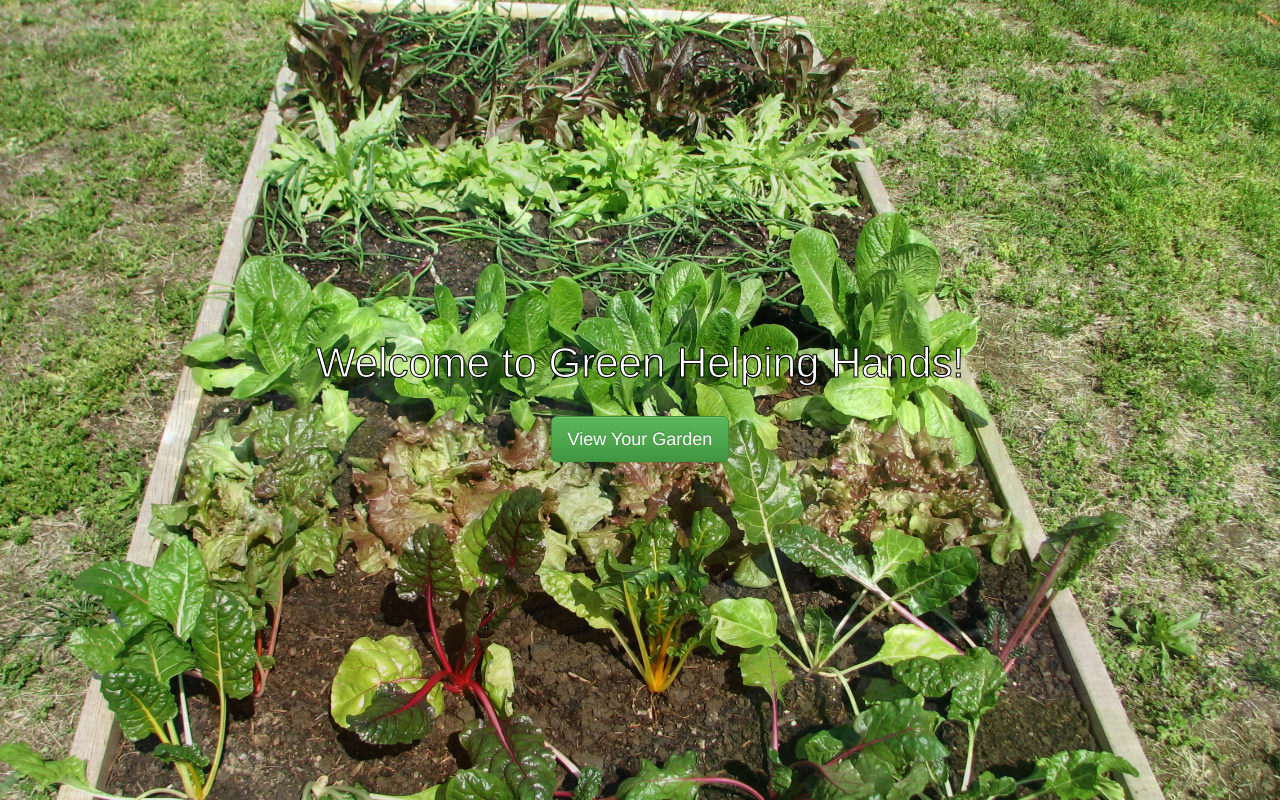
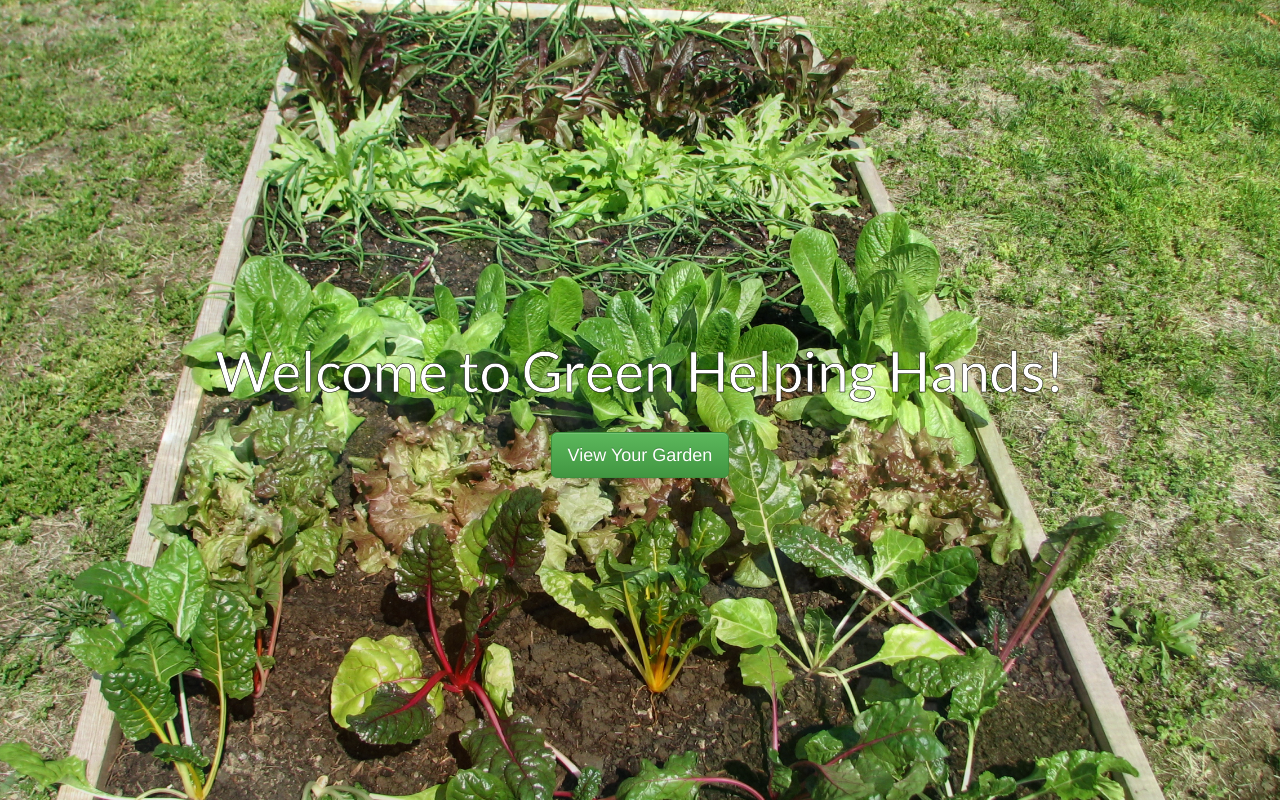
Before and after one commit to kakapo-2018/green-helping-hands, a Node server app: page / in a window 1280 px wide. Run offline with Node 20, Linux system fonts and the light colour scheme; some libraries are stand-ins or nearby versions.

Commit message:
added lato and styles

```diff
--- a/public/styles.css
+++ b/public/styles.css
@@ -39,25 +39,21 @@ body {
 }
 
 .x0-y0 {
-    /* background-color: rgba(255,255,255,0.5); */
     height: 100%;
     width: 50%;
 }
 
 .x1-y0 {
-    /* background-color: rgba(255,255,255,0.3); */
     height: 100%;
     width: 50%;
 }
 
 .x0-y1 {
-    /* background-color: rgba(255,255,255,0.5); */
     height: 100%;
     width: 50%;
 }
 
 .x1-y1 {
-    /* background-color: rgba(255,255,255,0.7); */
     height: 100%;
     width: 50%;
 }
@@ -79,12 +75,6 @@ body {
 }
 
 
-/* main page */
-
-/* .mainpagebody {
-    background-color: #000;
-  } */
-
   #landing-header {
     z-index: 1;
     position: relative;
@@ -94,10 +84,10 @@ body {
 
   #landing-header h1 {
     color: #fff;
-    font-size: 3em;
-    -webkit-text-stroke: 1px black;
+    font-size: 4em;
+    -webkit-text-stroke: 0.5px black;
     padding-bottom: 20px;
-
+    font-family: 'Lato', sans-serif;
   }
 
   .slideshow {
@@ -159,7 +149,6 @@ body {
     }
   }
 
-  /* Older browser support - .no-cssanimations class added by modernizr */
   .no-cssanimations .slideshow li {
       opacity: 1;
   }
@@ -224,6 +213,7 @@ img {
   text-align: center;
   color: rgba(157,193,131, 1);
   font-weight: 900;
+  font-family: 'Lato', sans-serif;
 }
 
 .gardenRow {
@@ -240,4 +230,5 @@ img {
     color: white;
     text-align: center;
     letter-spacing: 0.3px;
+    font-family: 'Lato', sans-serif;
 }
--- a/views/layouts/main.hbs
+++ b/views/layouts/main.hbs
@@ -7,7 +7,7 @@
     <title>Green Helping Hands</title>
     <link rel="stylesheet" href="https://maxcdn.bootstrapcdn.com/bootstrap/3.3.7/css/bootstrap.min.css" integrity="sha384-BVYiiSIFeK1dGmJRAkycuHAHRg32OmUcww7on3RYdg4Va+PmSTsz/K68vbdEjh4u" crossorigin="anonymous">
     <link rel="stylesheet" href="https://maxcdn.bootstrapcdn.com/bootstrap/3.3.7/css/bootstrap-theme.min.css" integrity="sha384-rHyoN1iRsVXV4nD0JutlnGaslCJuC7uwjduW9SVrLvRYooPp2bWYgmgJQIXwl/Sp" crossorigin="anonymous">
-
+    <link href="https://fonts.googleapis.com/css?family=Lato" rel="stylesheet">
     <link rel="stylesheet" href="/styles.css">
 </head>
 
```
